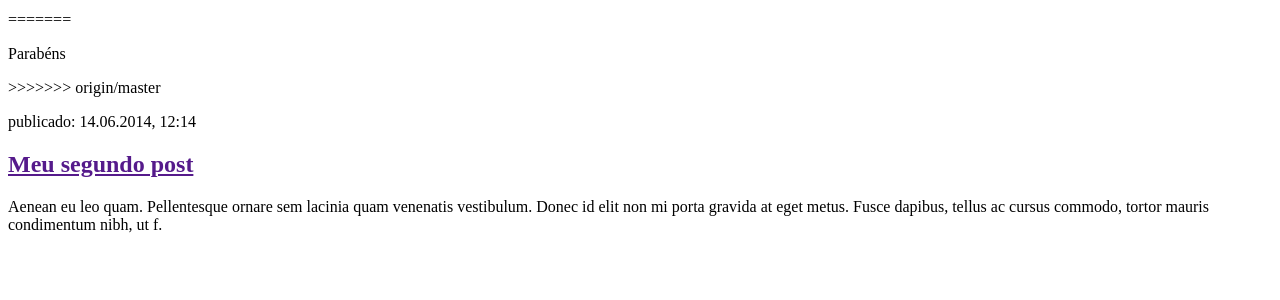
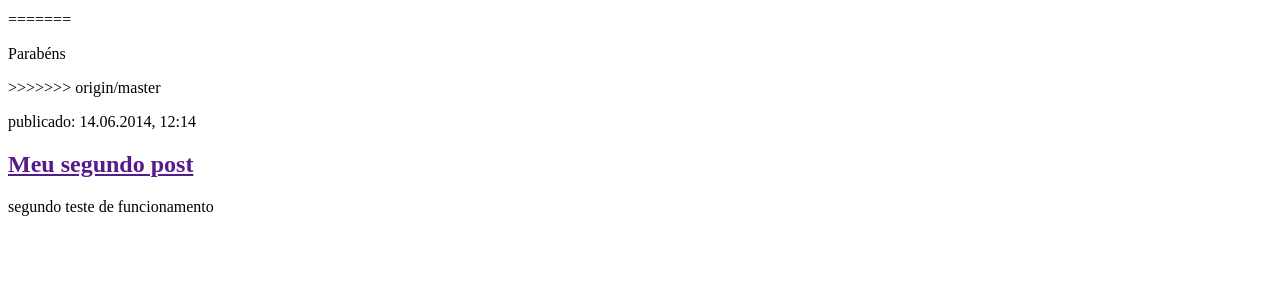
Before and after one commit to Jordana-Lima/my-first-blog, a Django app: page / in a window 1280 px wide. Shown: the part 208-508 px from the top of the page. Run offline with Django 3.2, Linux system fonts and the light colour scheme.

Commit message:
Changed the HTML for the site.

```diff
--- a/blog/templates/blog/post_list.html
+++ b/blog/templates/blog/post_list.html
@@ -20,7 +20,7 @@
         <div>
             <p>publicado: 14.06.2014, 12:14</p>
             <h2><a href="">Meu segundo post</a></h2>
-            <p>Aenean eu leo quam. Pellentesque ornare sem lacinia quam venenatis vestibulum. Donec id elit non mi porta gravida at eget metus. Fusce dapibus, tellus ac cursus commodo, tortor mauris condimentum nibh, ut f.</p>
+            <p>segundo teste de funcionamento</p>
         </div>
     </body>
 </html>
```
